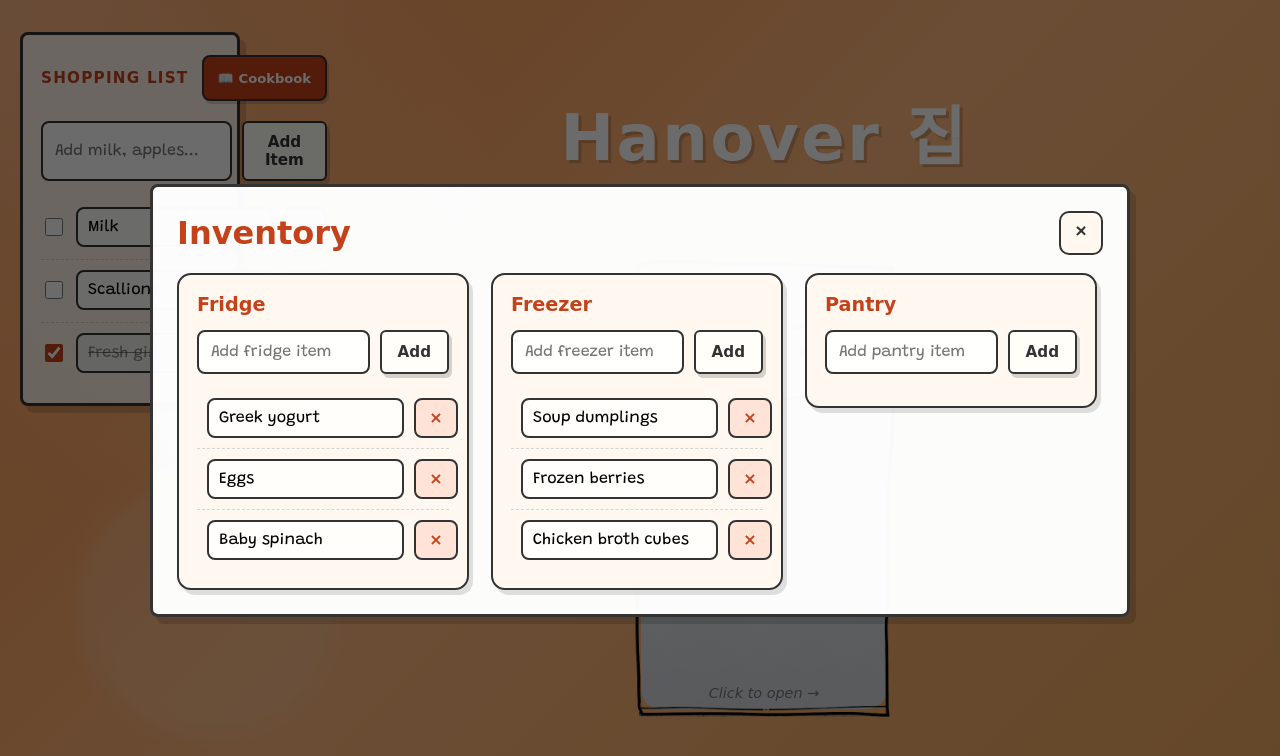
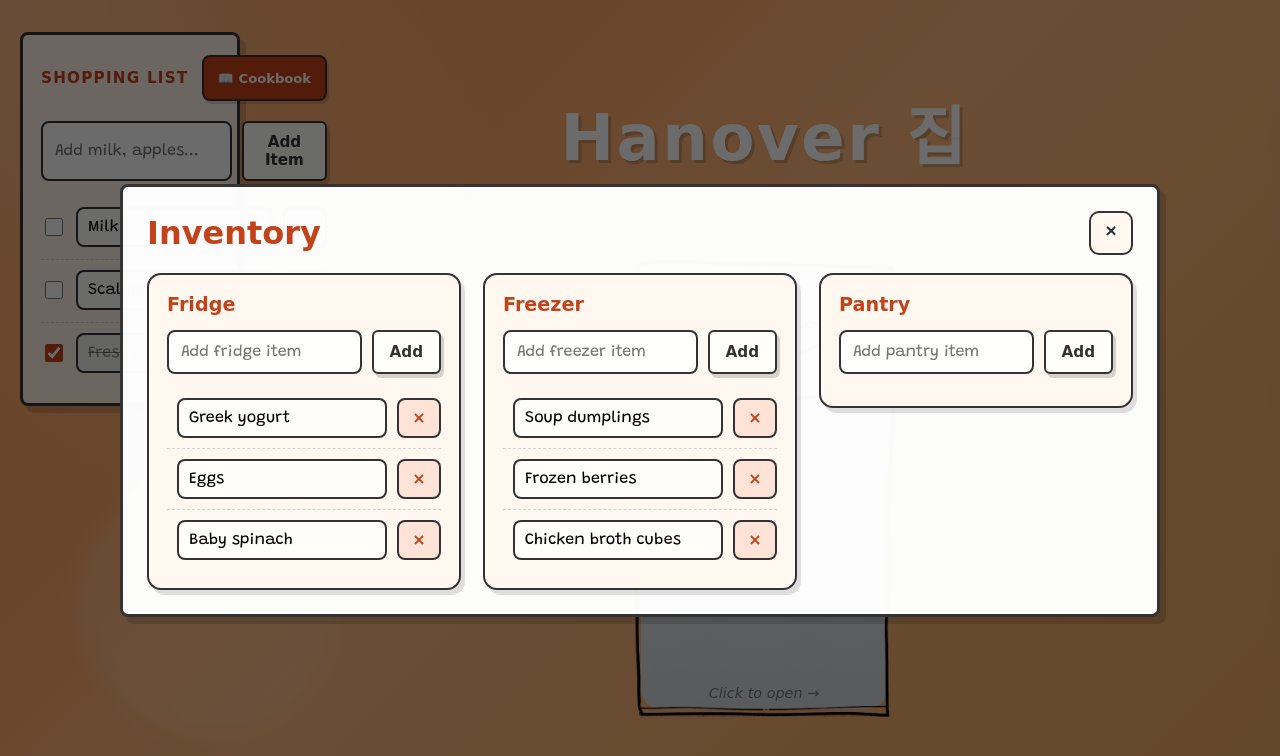
Before and after one commit to John-Chin/halmoni_cookbook, a website: page index.html in a window 1280 px wide. Both pictures are taken after a click on the button "Click to open →". Drawn offline with Linux system fonts and the light colour scheme; no server answers; a web font is replaced by a local one.

Commit message:
resized pantry-section columns

```diff
--- a/css/home.css
+++ b/css/home.css
@@ -215,7 +215,7 @@ body.home-page {
 }
 
 .modal-card {
-  width: min(980px, 100%);
+  width: min(1040px, 100%);
   max-height: min(88vh, 900px);
   padding: 24px;
   background: rgba(255, 255, 255, 0.98);
@@ -243,7 +243,7 @@ body.home-page {
   grid-template-columns: repeat(3, minmax(0, 1fr));
   gap: 22px;
   align-items: start;
-  padding-right: 6px;
+  padding-right: 0;
 }
 
 .pantry-section {
```
